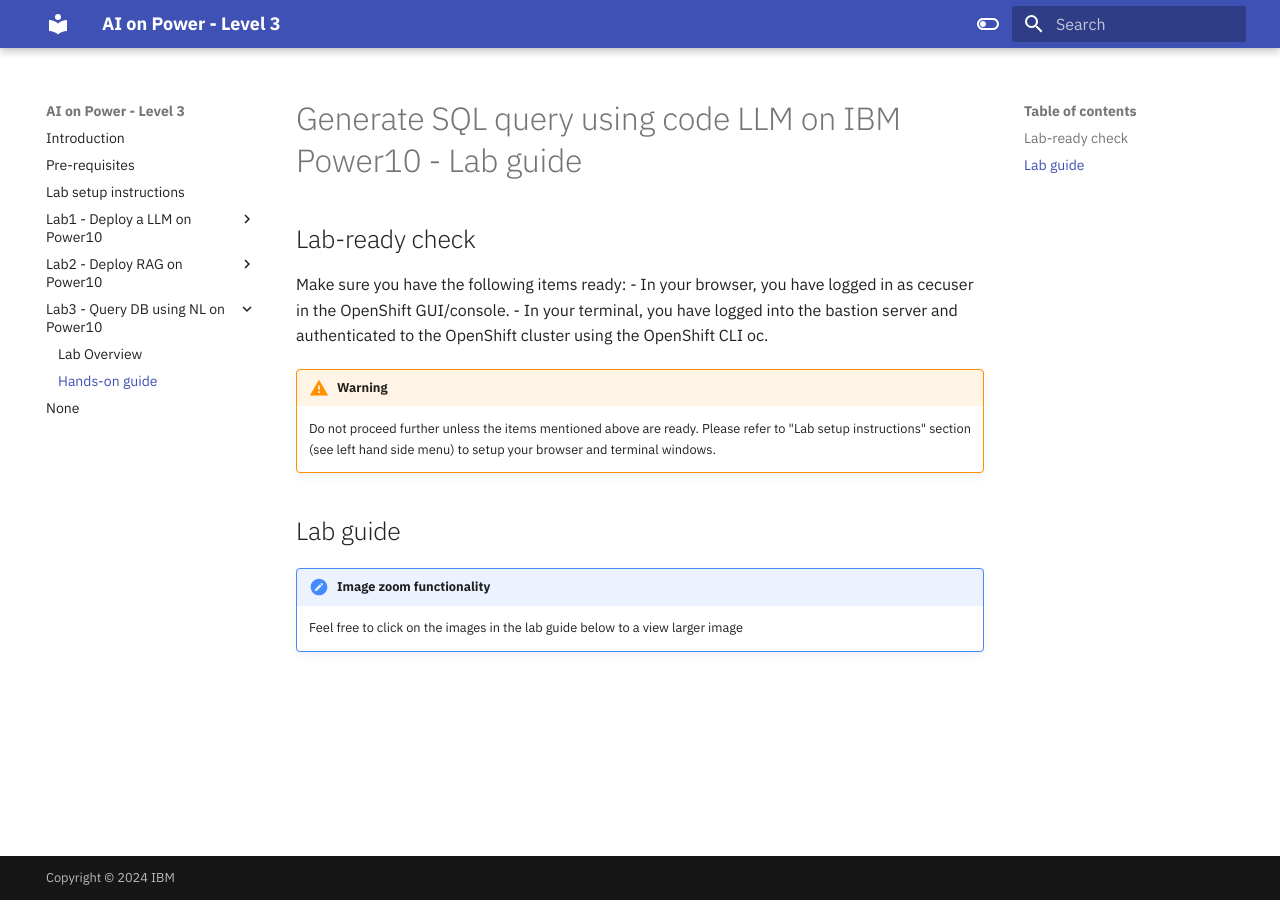
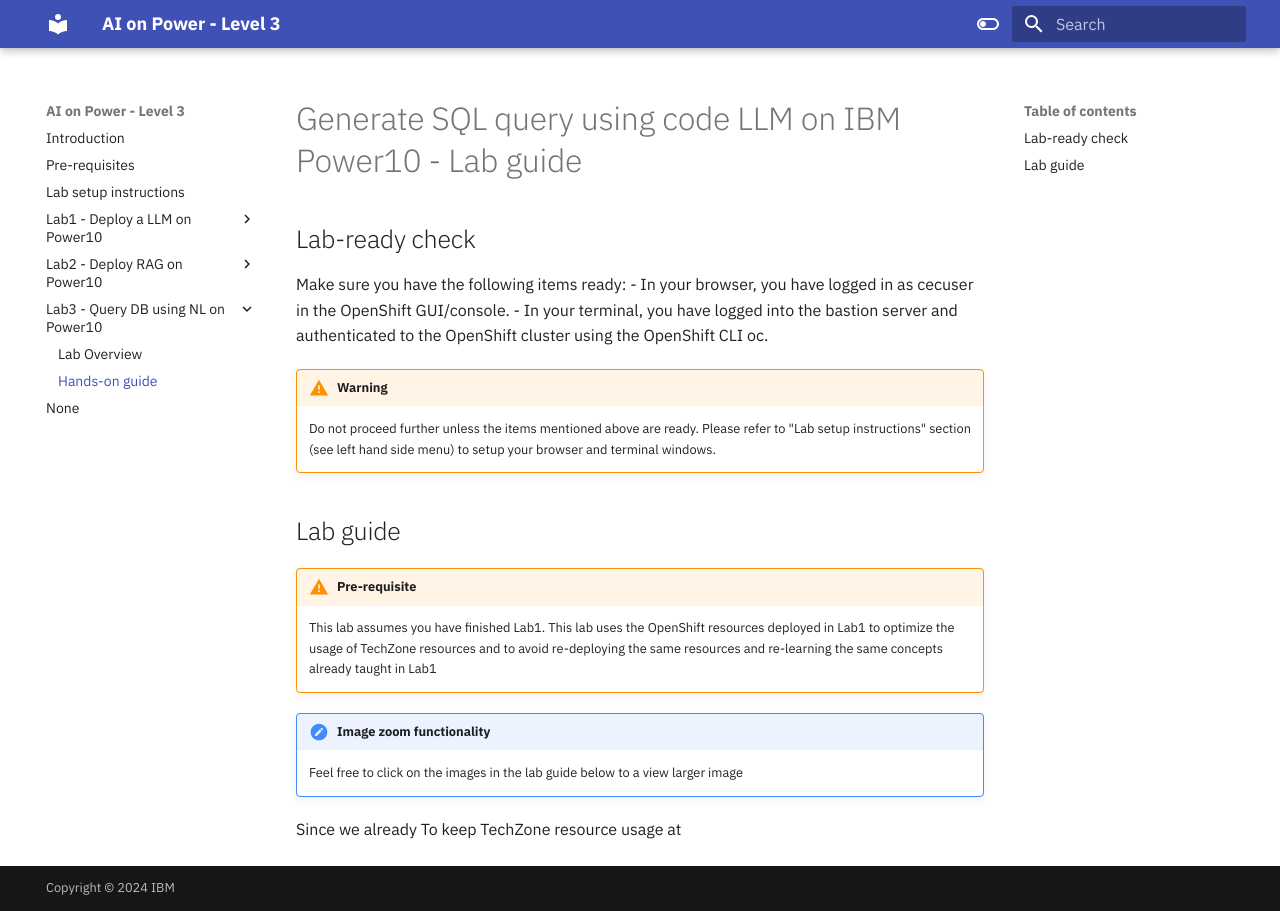
Before and after one commit to IBM/AI-on-Power-Level3, an MkDocs documentation site: the page built from docs/Lab3/lab3-hands-on-guide.md, in a window 1280 px wide. Built offline with MkDocs 1.6.1 and Material for MkDocs 9.7.7, drawn with Linux system fonts in a browser that asks for light colours.

Commit message:
Update lab3-hands-on-guide.md

```diff
--- a/docs/Lab3/lab3-hands-on-guide.md
+++ b/docs/Lab3/lab3-hands-on-guide.md
@@ -10,6 +10,12 @@
 
 ## Lab guide
 
+!!! warning "Pre-requisite"
+
+    This lab assumes you have finished Lab1. This lab uses the OpenShift resources deployed in Lab1 to optimize the usage of TechZone resources and to avoid re-deploying the same resources and re-learning the same concepts already taught in Lab1
+
 !!! note "Image zoom functionality"
 
     Feel free to click on the images in the lab guide below to a view larger image
+
+Since we already To keep TechZone resource usage at
```
